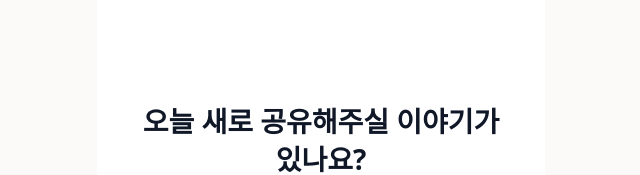
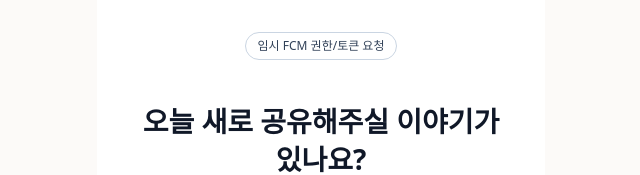
Before and after one commit to heewon916/marketing, a React (Vite) app in the folder fe/: page /home in a window 1280 px wide. Shown: the top 175 px of the page, without its empty margins (319-959 px from the left). Built offline with nearby package versions, Linux system fonts and the light colour scheme; no server answers.

Commit message:
fix(setting): fcm 디버깅용 배포

```diff
--- a/fe/src/features/notification/api/FcmApi.js
+++ b/fe/src/features/notification/api/FcmApi.js
@@ -11,11 +11,20 @@ async function sendTokenToBackend(token) {
     return response.data
   } catch (error) {
     console.error("[FCM] 백엔드 토큰 전송 실패:", error)
+    console.log("[FCM] 요청 정보:", {
+      url: error.config?.url,
+      method: error.config?.method,
+      headers: error.config?.headers,
+      body: error.config?.data,
+      status: error.response?.status,
+      responseData: error.response?.data,
+    })
     throw error
   }
 }
 
 export async function registerFcmToken(options = {}) {
+  console.log("hi")
   try {
     const token = await getFcmToken(options)
     if (token) {
@@ -23,7 +32,8 @@ export async function registerFcmToken(options = {}) {
       await sendTokenToBackend(token)
     }
     return token || null
-  } catch {
+  } catch(error) {
+    console.log(error)
     return null
   }
 }
--- a/fe/src/lib/Axios.js
+++ b/fe/src/lib/Axios.js
@@ -1,5 +1,4 @@
 import axios from 'axios';
-import { registerFcmToken } from '@/features/notification/api/FcmApi';
 
 const baseURL = import.meta.env.DEV
   ? ''
@@ -43,7 +42,6 @@ api.interceptors.response.use(
         const newAccessToken = response.data.accessToken;
 
         localStorage.setItem('accessToken', newAccessToken);
-        void registerFcmToken();
 
         originalRequest.headers.Authorization = `Bearer ${newAccessToken}`;
 
--- a/fe/src/pages/home/HomePage.jsx
+++ b/fe/src/pages/home/HomePage.jsx
@@ -4,6 +4,7 @@ import BottomTab from "@/components/common/BottomTab"
 import InputBar from "@/components/common/InputBar"
 import Character from "@/components/common/Character"
 import TitleText from "@/components/common/TitleText"
+import { registerFcmToken } from "@/features/notification/api/FcmApi"
 
 function HomePage() {
   const [isTyping, setIsTyping] = useState(false)
@@ -11,13 +12,23 @@ function HomePage() {
   const navigate = useNavigate()
 
   const isActive = isTyping || isRecording
+  const handleFcmRegisterClick = () => {
+    console.log("FCM 권한 요청 및 토큰 등록 시도")
+    void registerFcmToken()
+  }
 
   return (
     <main className="relative flex h-dvh justify-center bg-surface-50">
       <div className="h-full w-full max-w-md px-5 py-6 pb-60">
         {/* 상단 여백 */}
         <section className="flex justify-center pt-2">
-          <div className="h-7 w-80" />
+          <button
+            type="button"
+            onClick={handleFcmRegisterClick}
+            className="h-7 rounded-full border border-slate-300 px-3 text-xs font-medium text-slate-700"
+          >
+            임시 FCM 권한/토큰 요청
+          </button>
         </section>
 
         {/* 상단 글 영역 */}
```
